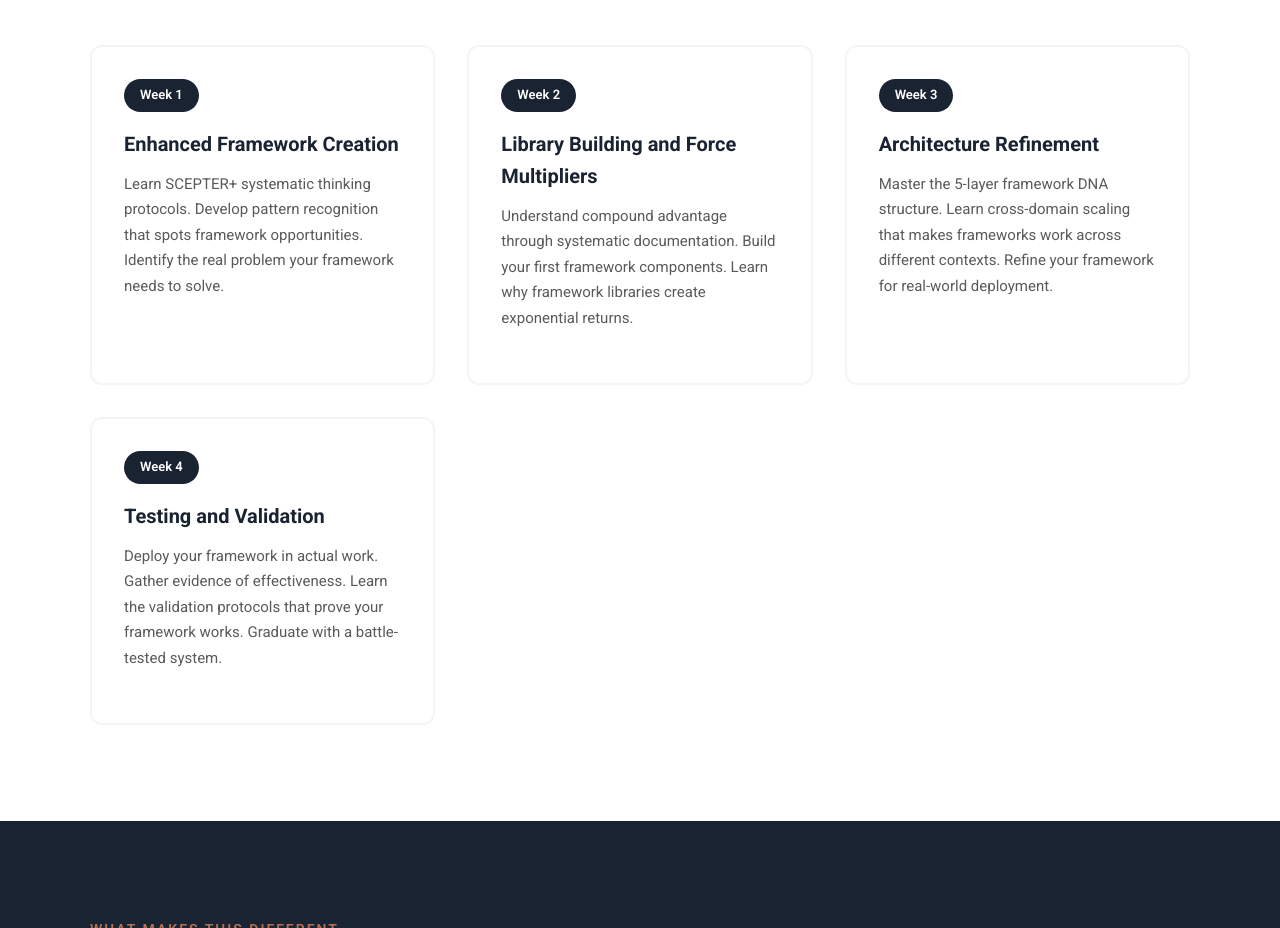
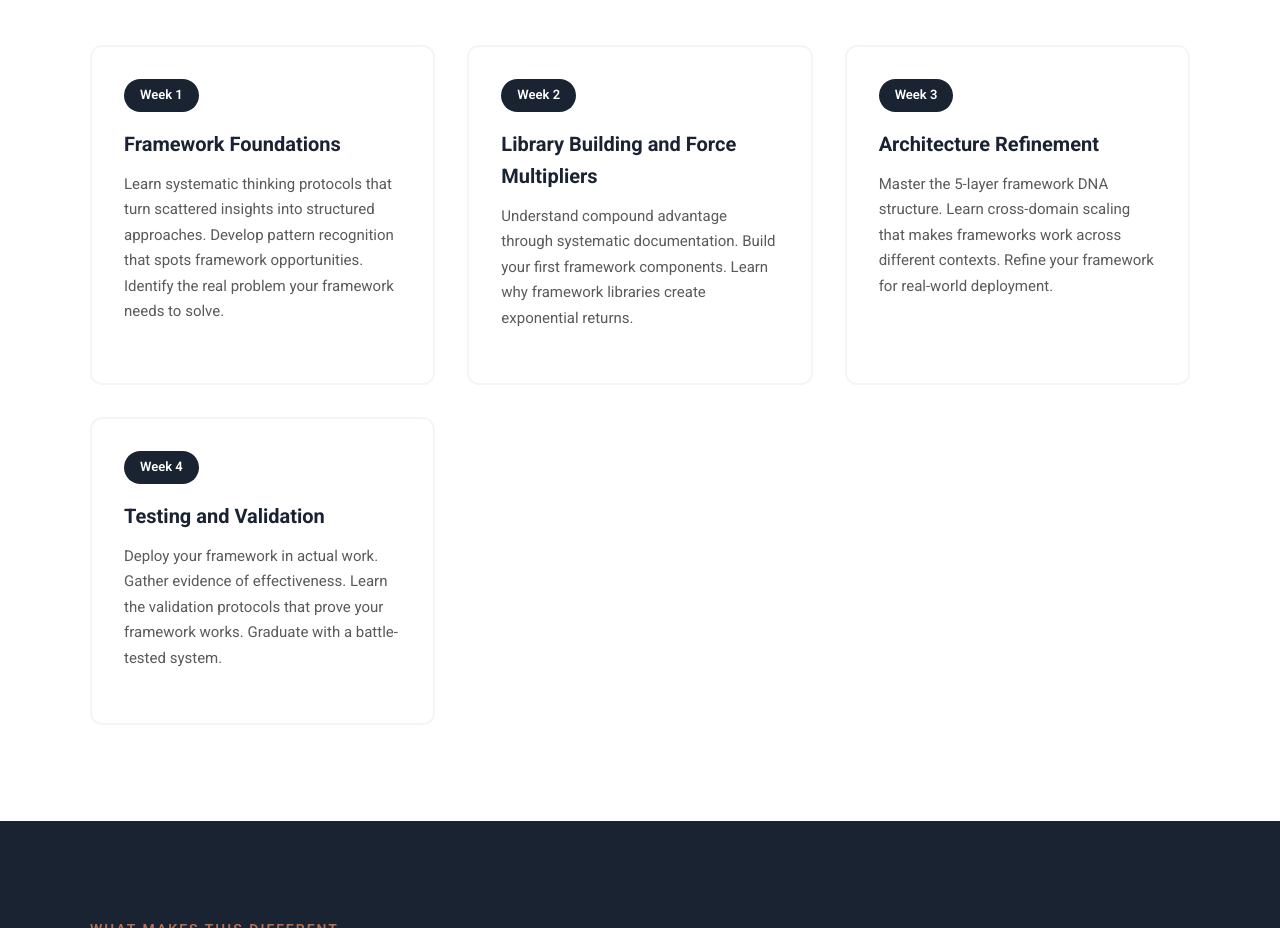
Before and after one commit to ragedesigner-frameworks/howtoframework, a plain HTML site: page index.html in a window 1280 px wide. Shown: the part 2104-3032 px from the top of the page. Drawn offline with Linux system fonts and the light colour scheme.

Commit message:
Remove SCEPTER+ reference, rename to Framework Foundations

```diff
--- a/index.html
+++ b/index.html
@@ -131,8 +131,8 @@
             <div class="week-grid">
                 <div class="week-card">
                     <span class="week-number">Week 1</span>
-                    <h3>Enhanced Framework Creation</h3>
-                    <p>Learn SCEPTER+ systematic thinking protocols. Develop pattern recognition that spots framework opportunities. Identify the real problem your framework needs to solve.</p>
+                    <h3>Framework Foundations</h3>
+                    <p>Learn systematic thinking protocols that turn scattered insights into structured approaches. Develop pattern recognition that spots framework opportunities. Identify the real problem your framework needs to solve.</p>
                 </div>
                 <div class="week-card">
                     <span class="week-number">Week 2</span>
```
